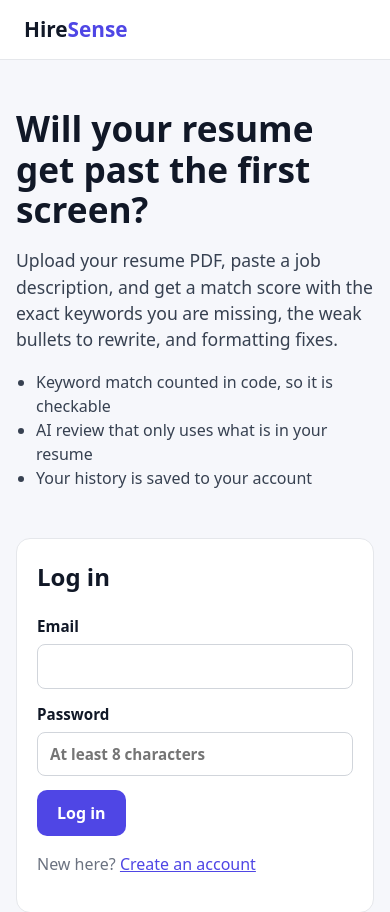
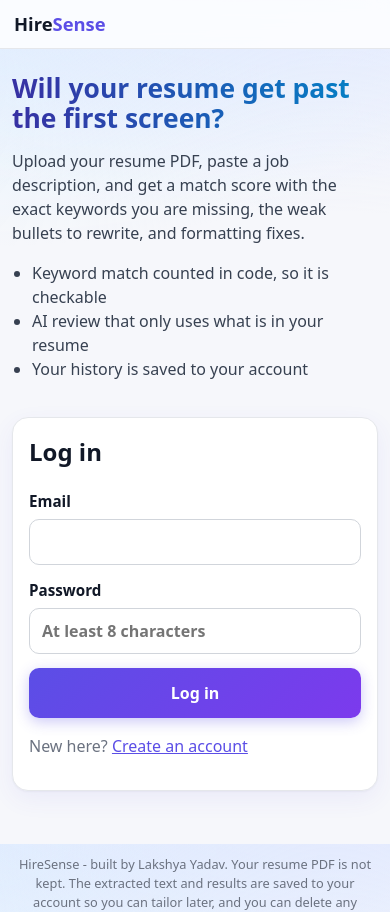
Before and after one commit to Lakshya0604/hiresense, a React (Vite) app in the folder client/: page / in a window 390 px wide. Shown: the top 912 px of the page. Built offline with nearby package versions, Linux system fonts and the light colour scheme.

Commit message:
Add responsive styles and animations to CSS

```diff
--- a/client/src/styles.css
+++ b/client/src/styles.css
@@ -58,3 +58,40 @@ textarea { resize:vertical; }
 .res h4{margin:14px 0 4px;text-transform:capitalize}
 .res ul{margin:0;padding-left:20px}
 .res a{word-break:break-word}
+
+/* ---- polish: color, motion, mobile ---- */
+@property --p { syntax: '<number>'; inherits: false; initial-value: 0; }
+:root { --brand:#5b4ee6; --brand2:#0ea5e9; --shadow:0 1px 2px rgba(17,24,39,.04),0 8px 24px rgba(79,70,229,.07); }
+body { background: radial-gradient(1100px 420px at 85% -80px, #e0e7ff 0%, transparent 70%), radial-gradient(900px 380px at -10% 0, #e0f2fe 0%, transparent 65%), var(--bg); background-attachment: fixed; -webkit-tap-highlight-color: transparent; }
+.nav { position:sticky; top:0; z-index:10; background:rgba(255,255,255,.82); backdrop-filter:blur(10px); padding:12px 20px; }
+.nav nav a { padding:6px 10px; border-radius:8px; transition:background .15s; } .nav nav a:hover { background:#eef2ff; }
+.card { border-radius:18px; box-shadow:var(--shadow); padding:22px; animation:rise .45s cubic-bezier(.2,.7,.2,1) both; }
+.stack > .card:nth-child(2) { animation-delay:.06s } .stack > .card:nth-child(3), .stack > .grid2 { animation-delay:.12s } .stack > .card:nth-child(n+4) { animation-delay:.18s }
+@keyframes rise { from { opacity:0; transform:translateY(12px) } to { opacity:1; transform:none } }
+h1 { background:linear-gradient(90deg,#3730a3,#0284c7); -webkit-background-clip:text; background-clip:text; color:transparent; }
+.btn { background:linear-gradient(135deg,var(--brand),#7c3aed); box-shadow:0 4px 14px rgba(91,78,230,.3); transition:transform .15s, box-shadow .15s, opacity .15s; }
+.btn:hover:not(:disabled) { transform:translateY(-1px); box-shadow:0 8px 20px rgba(91,78,230,.35); } .btn:active:not(:disabled) { transform:translateY(0); }
+.btn.ghost { background:#fff; color:var(--brand); border:1.5px solid #c7d2fe; box-shadow:none; } .btn.ghost:hover:not(:disabled) { background:#eef2ff; box-shadow:none; }
+.btn:disabled { cursor:progress; }
+input, textarea { border-radius:10px; transition:border-color .15s, box-shadow .15s; }
+input:focus, textarea:focus { outline:none; border-color:var(--brand); box-shadow:0 0 0 4px rgba(91,78,230,.15); }
+.ring { transition:--p 1s cubic-bezier(.2,.7,.2,1); animation:ringin 1s cubic-bezier(.2,.7,.2,1) both; }
+@keyframes ringin { from { --p:0 } }
+.scale-bar i { transition:left 1s cubic-bezier(.2,.7,.2,1); animation:slidein 1s cubic-bezier(.2,.7,.2,1) both; }
+@keyframes slidein { from { left:0 } }
+.chip { transition:transform .15s; } .chip:hover { transform:translateY(-1px); }
+.history li { transition:background .15s; border-radius:10px; padding:10px 8px; } .history li:hover { background:#f5f7ff; }
+.res li, .bullet { transition:transform .15s; }
+.btn:focus-visible, a:focus-visible, button:focus-visible { outline:3px solid #a5b4fc; outline-offset:2px; }
+@media (max-width:640px) {
+  .nav { padding:10px 14px; } .nav nav { gap:2px; font-size:.92rem; flex-wrap:wrap; } .brand { font-size:1.15rem; }
+  .wrap { padding:16px 12px 40px; } .card { padding:16px; border-radius:16px; }
+  h1 { font-size:1.65rem; } .lead { font-size:1rem; } .hero { gap:20px; padding-top:8px; }
+  .row { flex-direction:column; align-items:stretch; gap:14px; text-align:left; } .row > .scorebox, .row .scorebox { align-items:center; }
+  .urlrow { flex-direction:column; } .urlrow .btn { width:100%; }
+  .row2 { flex-direction:column; } .row2 .btn { width:100%; text-align:center; }
+  .btn { padding:13px 18px; } form > .btn, .card > .btn { width:100%; text-align:center; }
+  .scale-ticks { font-size:.66rem; } input, textarea { font-size:16px; }
+  .history li { flex-wrap:wrap; } .history em { margin-left:0; }
+}
+@media (prefers-reduced-motion: reduce) { *, .card, .ring, .scale-bar i { animation:none !important; transition:none !important; } }
```
